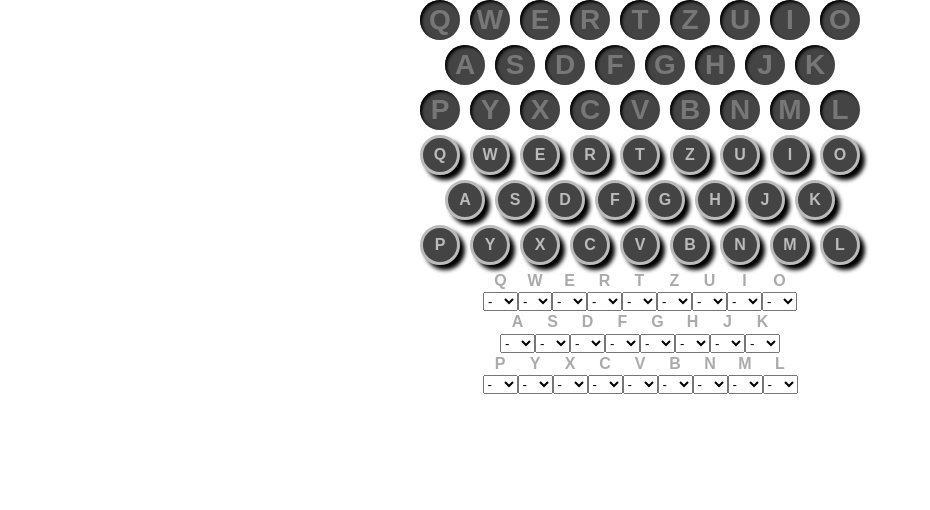
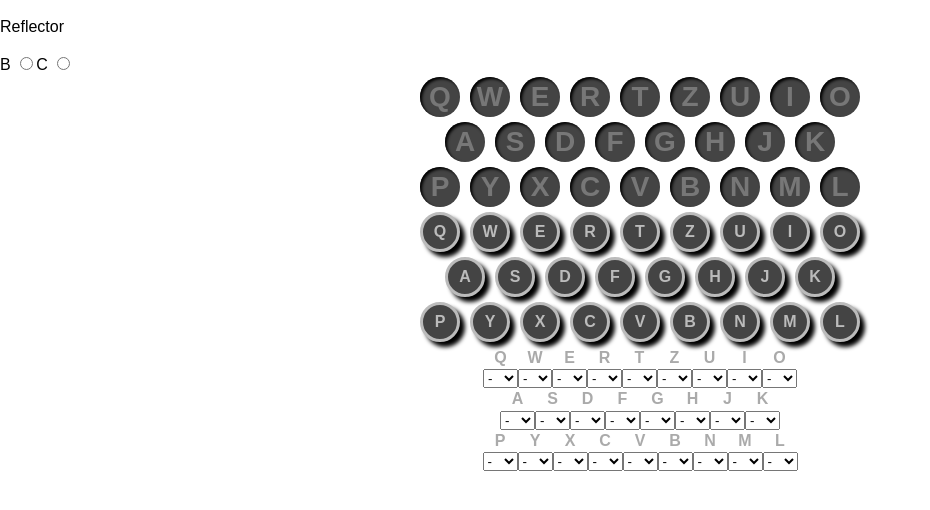
Before and after one commit to kevcomedia/enigma-react, a React (Create React App) app: page / in a window 1280 px wide. Shown: the top 510 px of the page, without its empty margins (0-930 px from the left). Built offline with nearby package versions, Linux system fonts and the light colour scheme.

Commit message:
Write initial Reflector component

```diff
--- a/src/App.js
+++ b/src/App.js
@@ -1,4 +1,5 @@
 import React, { Component } from 'react';
+import Reflector from './Reflector';
 import Lampboard from './Lampboard';
 import Keyboard from './Keyboard';
 import Plugboard from './Plugboard';
@@ -34,6 +35,7 @@ class App extends Component {
   render() {
     return (
       <div className="App">
+        <Reflector />
         <Lampboard output={this.transform()} />
         <Keyboard onActivate={this.setActiveKey} />
         <Plugboard
--- /dev/null
+++ b/src/Reflector.js
@@ -0,0 +1,19 @@
+import React, { Component } from 'react';
+
+class Reflector extends Component {
+  render() {
+    return (
+      <div className="Reflector">
+        <p>Reflector</p>
+        <label className="Reflector__label">
+          B <input type="radio" name="reflector" value="B" />
+        </label>
+        <label className="Reflector__label">
+          C <input type="radio" name="reflector" value="C" />
+        </label>
+      </div>
+    );
+  }
+}
+
+export default Reflector;
```
